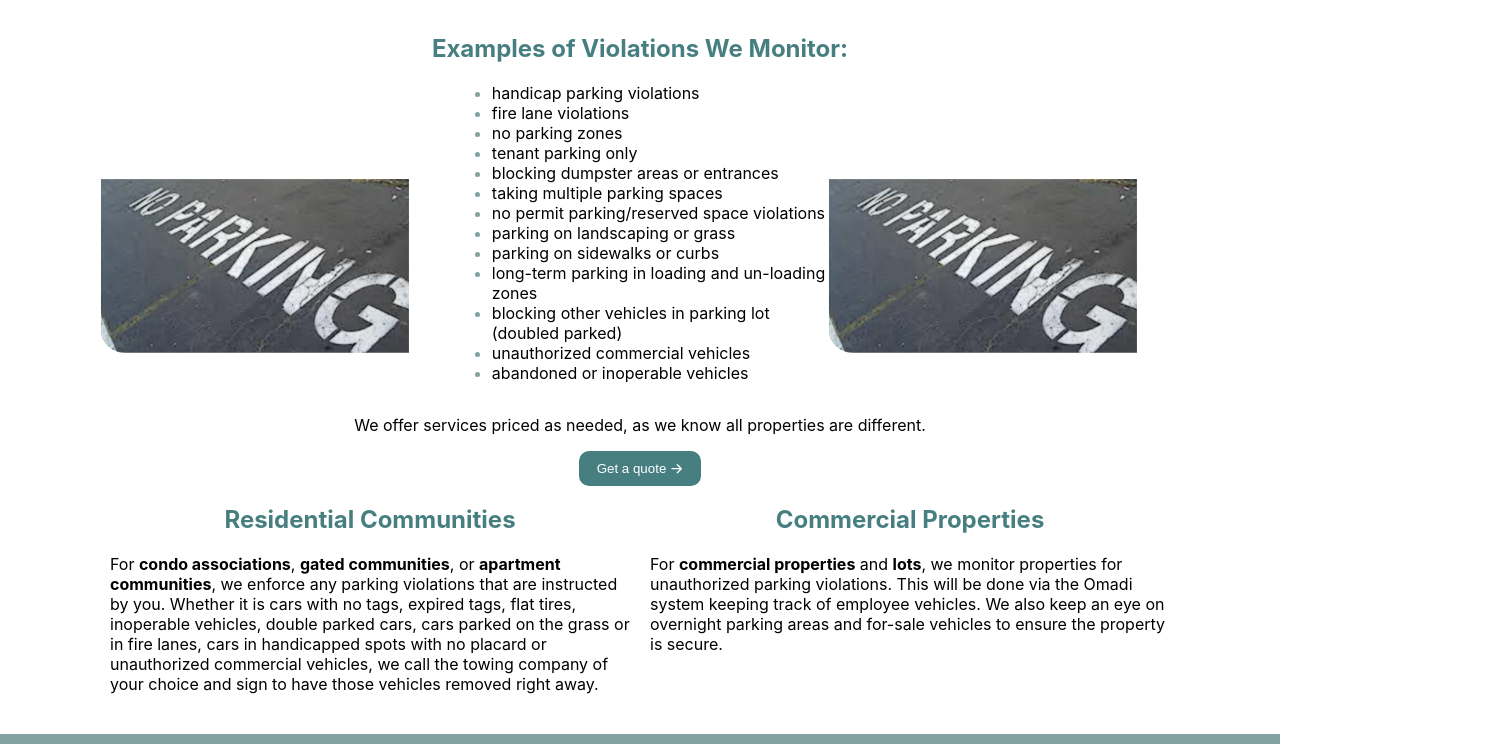
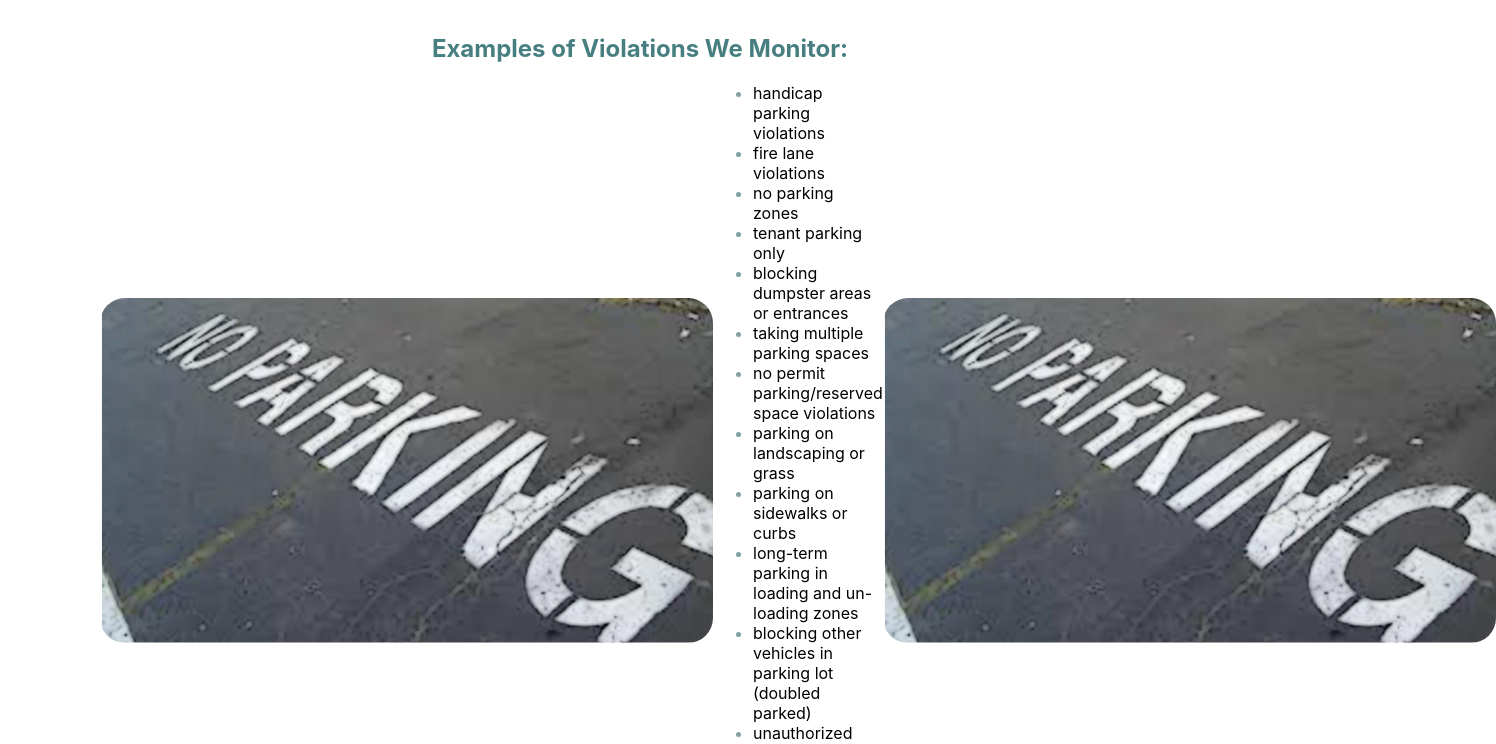
Before and after one commit to arifire21/eagle-eye-site, a Next.js app: page /services/parking in a window 1280 px wide. Shown: the part 471-1215 px from the top of the page, 1496 px wide, since content can reach past the window. Built offline with nearby package versions, Linux system fonts and the light colour scheme.

Commit message:
adjust img sizing

```diff
--- a/pages/index.tsx
+++ b/pages/index.tsx
@@ -37,7 +37,7 @@ export default function Home() {
                 We take the hassle of finding all the vehicles in violation out of your hands. We work hand and hand with various local tow truck companies.
                 Eagle Eye will be there as your representative any time day or night.</p>
             </section>
-            <Image src={Site1} alt='parking-lot' className='portfolio-img' width={470} height={355}/>
+            <Image src={Site1} alt='parking-lot' className='portfolio-img' width={470} height={355} placeholder='blur'/>
           </div>
 
           <section>
@@ -46,7 +46,7 @@ export default function Home() {
           </section>
 
           <div className='sbsContainer'>
-              <Image src={Site2} alt='parking-lot-text' className='portfolio-img' width={395} height={225}/>
+              <Image src={Site2} alt='parking-lot-text' className='portfolio-img' width={400} height={250}/>
               <section className='sbsText'>
                 <h2>We Assist With:</h2>
                 <ul>
--- a/pages/services/parking.tsx
+++ b/pages/services/parking.tsx
@@ -45,7 +45,7 @@ export default function Home() {
 
                 <h2>Examples of Violations We Monitor:</h2>
                 <div className='sbsContainer'>
-                    <Image src={Site2} alt='parking-lot-text' className='portfolio-img' width={395} height={225} />
+                    <Image src={Site2} alt='parking-lot-text' className='portfolio-img' placeholder="blur"/>
 
                         <section className='sbsText'>
                             <ul>
@@ -65,7 +65,7 @@ export default function Home() {
                             </ul>
                         </section>
 
-                        <Image src={Site2} alt='parking-lot-text' className='portfolio-img' width={395} height={225} />
+                        <Image src={Site2} alt='parking-lot-text' className='portfolio-img' placeholder="blur"/>
                 </div>
 
                 <div>
```
Also changed, not shown: images/site2.png.
